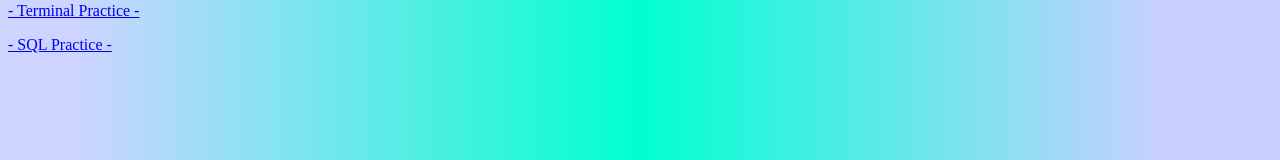
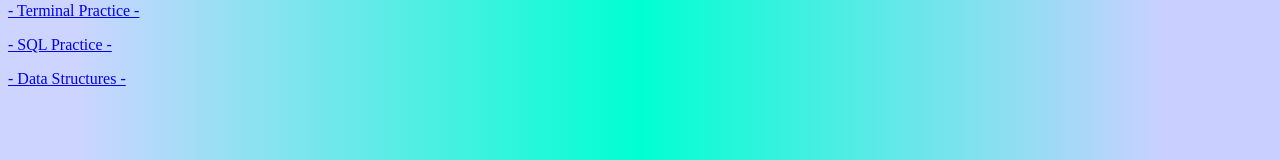
Before and after one commit to CodyLobdell/reading-notes-401, a plain HTML site: page index.html in a window 1280 px wide. Shown: the part 622-782 px from the top of the page. Drawn offline with Linux system fonts and the light colour scheme.

Commit message:
added data structures page

```diff
--- a/index.html
+++ b/index.html
@@ -46,6 +46,7 @@
 
     <p><a href="https://codylobdell.github.io/reading-notes-401/sqlPractice.html">- SQL Practice -</a></p>
 
+    <p><a href="https://codylobdell.github.io/reading-notes-401/dataStructure.html">- Data Structures -</a></p>
 
   </main>
   <script src="app.js"></script>
```
Also changed, not shown: 1 other file.
